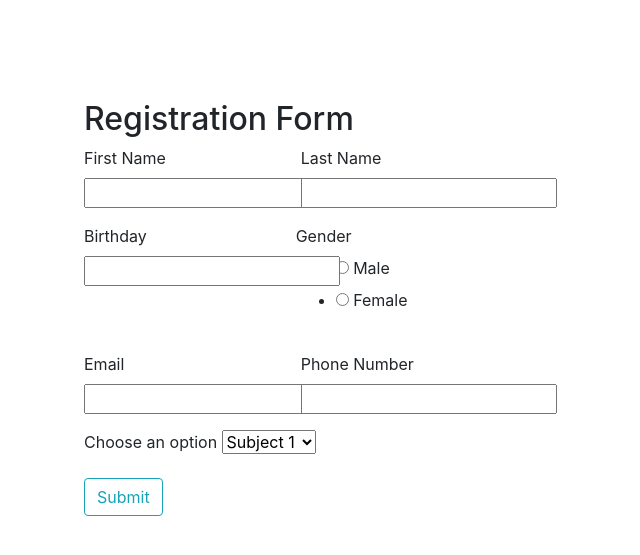
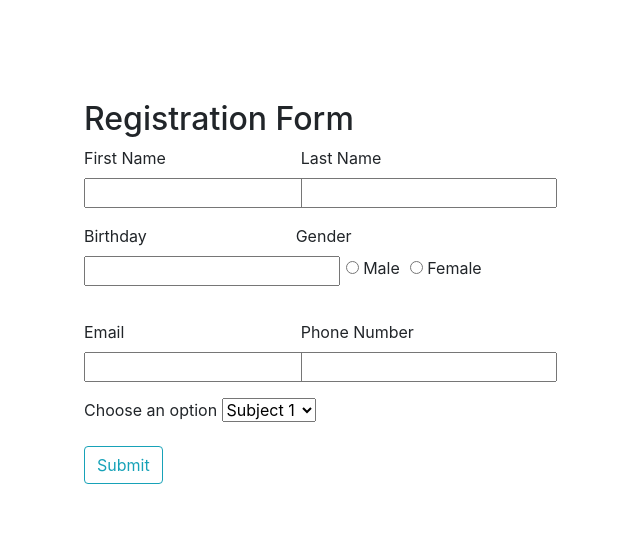
Before and after one commit to Boadzie/Form, a Flask app: page / in a window 1280 px wide. Shown: the top 555 px of the page, without its empty margins (236-876 px from the left). Run offline with Flask 2, Linux system fonts and the light colour scheme; some libraries are stand-ins or nearby versions.

Commit message:
fixed caching issue

```diff
--- a/app.py
+++ b/app.py
@@ -8,6 +8,7 @@ from wtforms.validators import DataRequired, Email
 app=Flask(__name__)
 
 app.config['SECRET_KEY']='secretkeyyy'
+app.config['SEND_FILE_MAX_AGE_DEFAULT'] = 0
 
 class RegistrationForm(FlaskForm):
 	first_name=StringField('First Name', validators=[DataRequired()])
@@ -41,6 +42,12 @@ def home():
 def show():
 	return render_template('show.html')
 
+@app.after_request
+def after_request(response):
+	response.headers["Cache-Control"] = "no-cache,no-store, must-revalidate, public, max-age=0"
+	response.headers["Expires"] = '0'
+	response.headers["Pragma"] = "no-cache"
+	return response
 
 if __name__=='__main__':
 	app.run(debug=True)
--- a/static/css/main.css
+++ b/static/css/main.css
@@ -9,10 +9,19 @@ div.center_form{
 	list-style-type: none;
 }*/
 
-.gender_list{
+#gender{
 	display: flex;
 	flex-direction: row;
 	list-style-type: none;
+	justify-content: space-between;
+}
+
+#gender li {
+	margin-left: 10px;
+}
+
+#gender li {
+	align-selfg
 }
 .center_form
 {
--- a/templates/home.html
+++ b/templates/home.html
@@ -1,15 +1,16 @@
-<!doctype html>
+<!DOCTYPE html>
 <html>
 <head>
 	<title></title>
+	<link rel="stylesheet" href="https://stackpath.bootstrapcdn.com/bootstrap/4.3.1/css/bootstrap.min.css" integrity="sha384-ggOyR0iXCbMQv3Xipma34MD+dH/1fQ784/j6cY/iJTQUOhcWr7x9JvoRxT2MZw1T" crossorigin="anonymous">
 	<link rel="stylesheet" href="{{ url_for('static', filename='css/main.css')}}">
-	<link rel="stylesheet" href="https://stackpath.bootstrapcdn.com/bootstrap/4.3.1/css/bootstrap.min.css" integrity="sha384-ggOyR0iXCbMQv3Xipma34MD+dH/1fQ784/j6cY/iJTQUOhcWr7x9JvoRxT2MZw1T" crossorigin="anonymous">
+
 
 </head>
 
 <body>
 
-<div class='center_form'>
+<div class="center_form">
 	<h2>Registration Form</h2>
 	<form method='post'>
 		{{ form.hidden_tag() }}
@@ -58,6 +59,7 @@
 	</form>
 </div>
 
+
 <!--
 <form>
 	{{form.hidden_tag()}}
@@ -83,7 +85,7 @@
     </div>
    </div>
 
-  <button type="submit" class="btn btn-primary">Sign in</button>-->
-</form>
+  <button type="submit" class="btn btn-primary">Sign in</button>>
+</form-->
 </body>
 </html>
```
